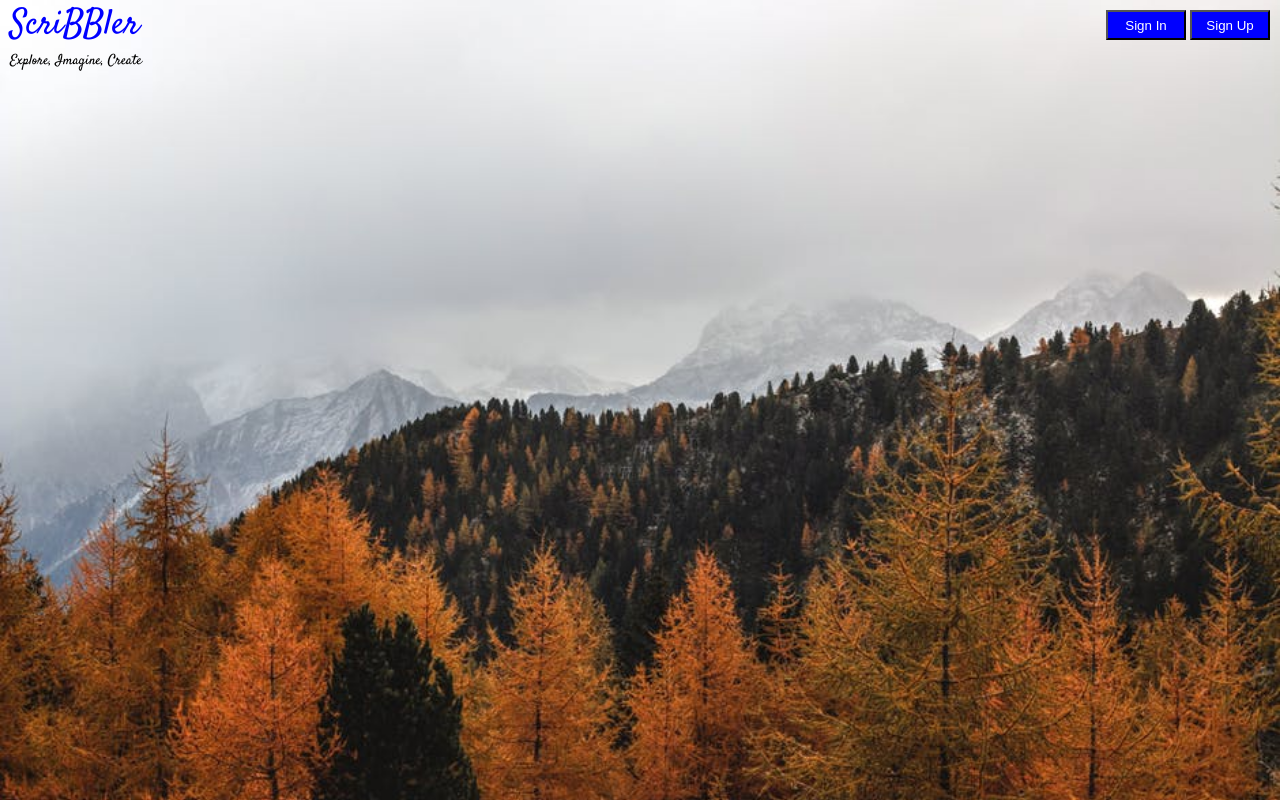
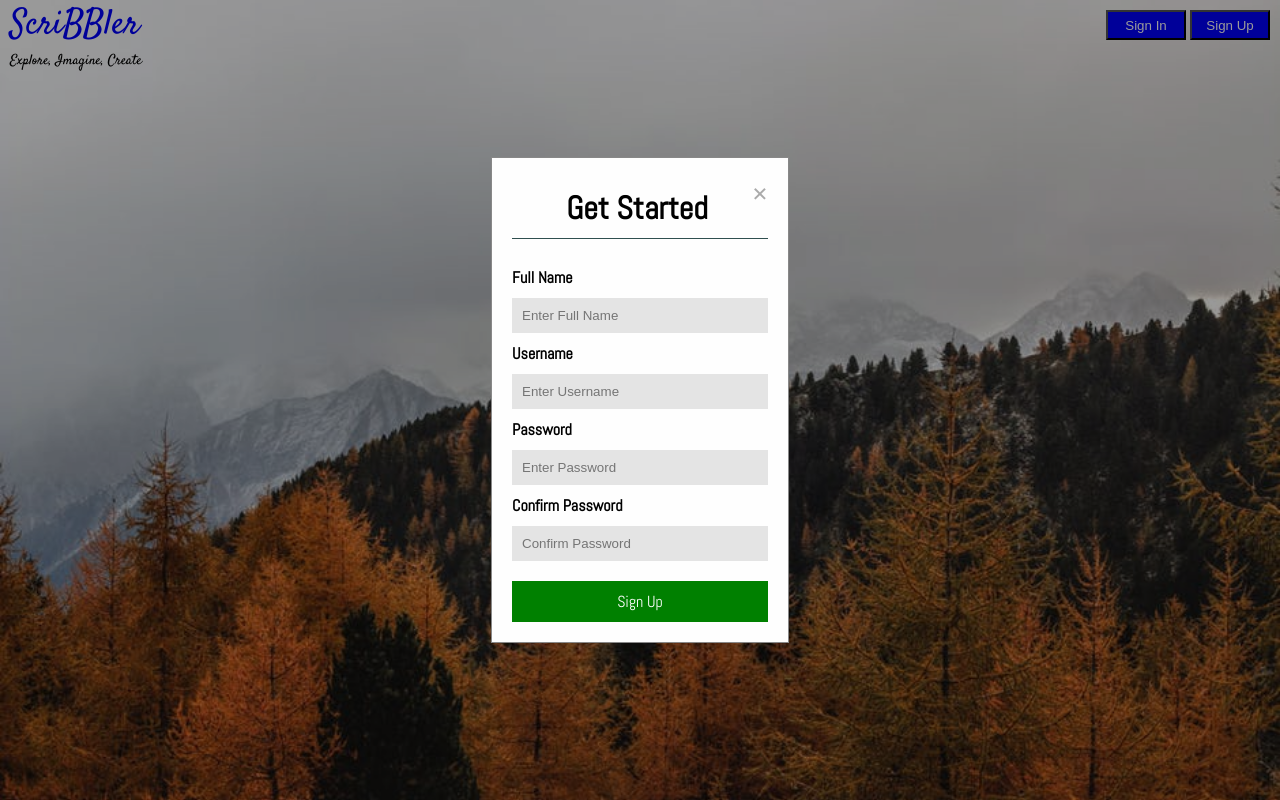
Before and after one commit to souro89/frontendProject, a plain HTML site: page index.html in a window 1280 px wide. Both pictures are taken after a click on the button "Sign Up". Drawn offline with Linux system fonts and the light colour scheme.

Commit message:
Sign Up Modal Done

```diff
--- a/css/index.css
+++ b/css/index.css
@@ -11,6 +11,16 @@ body {
 }
 
 /* Set a style for the rest of the elements besides the header elements on the index.html page */
+
+.header {
+  height: 80px;
+}
+.postButtons {
+  height: 500px;
+  display: flex;
+  align-items: center;
+  justify-content: center;
+}
 
 .title {
   padding-left: 10px;
@@ -48,3 +58,101 @@ body {
   width: 80px;
   height: 30px;
 }
+
+#all-post {
+  background-color: orange;
+  color: black;
+  width: 100px;
+  height: 40px;
+  font-weight: bolder;
+  margin: 10px;
+}
+
+#create-post {
+  background-color: orange;
+  color: black;
+  width: 100px;
+  height: 40px;
+  font-weight: bold;
+}
+
+/* The Modal (background) */
+.modal {
+  display: none; /* Hidden by default */
+  position: fixed; /* Stay in place */
+  z-index: 1; /* Sit on top */
+  left: 0;
+  top: 0;
+  width: 100%; /* Full width */
+  height: 100%; /* Full height */
+  overflow: auto; /* Enable scroll if needed */
+  background-color: rgb(0, 0, 0); /* Fallback color */
+  background-color: rgba(0, 0, 0, 0.4); /* Black w/ opacity */
+  flex-direction: column;
+  justify-content: center;
+}
+
+/* Modal Content/Box */
+.modal-content {
+  background-color: #fefefe;
+  margin: 15% auto; /* 15% from the top and centered */
+  padding: 20px;
+  border: 1px solid #888;
+  width: 20%; /* Could be more or less, depending on screen size */
+}
+
+/* The Close Button */
+.close {
+  color: #aaa;
+  float: right;
+  font-size: 28px;
+  font-weight: bold;
+}
+
+.close:hover,
+.close:focus {
+  color: black;
+  text-decoration: none;
+  cursor: pointer;
+}
+h1 {
+  font-family: "abel";
+  margin: 10px;
+  border-bottom: 2px;
+  border-bottom-color: black;
+}
+
+form {
+  font-family: "abel";
+  display: flex;
+  flex-direction: column;
+}
+
+input {
+  padding: 10px;
+  outline: none;
+  border: none;
+  background-color: rgba(0, 0, 0, 0.1);
+}
+
+.label-text {
+  font-weight: bold;
+  margin: 10px 0;
+}
+
+.signin-btn {
+  font-family: "abel";
+  background-color: green;
+  padding: 10px;
+  border: none;
+  color: #fff;
+  font-size: 16px;
+  margin-top: 20px;
+  cursor: pointer;
+}
+
+.line {
+  height: 1px;
+  background-color: darkslategray;
+  width: 100%;
+}
--- a/index.html
+++ b/index.html
@@ -19,18 +19,60 @@
           <p class="sub-logo">Explore, Imagine, Create</p>
         </div>
         <div class="col-xs-4 login-button">
-          <button id="signup">Sign In</button>
-          <button id="signin">Sign Up</button>
+          <button id="signin">Sign In</button>
+          <button id="signup">Sign Up</button>
         </div>
       </div>
 
       <div class="postButtons">
         <!-- Insert code for All Posts & Create Post button here -->
+        <button id="all-post">All Posts</button>
+        <button id="create-post">Create Post</button>
       </div>
     </div>
 
-    <div>
+    <div id="signinModal" class="modal">
       <!-- Insert code for Sign In modal here -->
+
+      <div class="modal-content">
+        <span class="close">&times;</span>
+        <h1 style="text-align: center;">Get Started</h1>
+        <div class="line"></div>
+        <br />
+        <form>
+          <label for="fullname" class="label-text">Full Name</label>
+          <input
+            type="text"
+            id="firstName"
+            placeholder="Enter Full Name"
+            required
+          />
+          <label for="username" class="label-text">Username</label>
+          <input
+            type="text"
+            id="Username"
+            placeholder="Enter Username"
+            required
+          />
+          <label for="password" class="label-text">Password</label>
+          <input
+            type="password"
+            id="password"
+            placeholder="Enter Password"
+            required
+          />
+          <label for="confirmpassword" class="label-text"
+            >Confirm Password</label
+          >
+          <input
+            type="password"
+            id="password"
+            placeholder="Confirm Password"
+            required
+          />
+          <button type="submit" class="signin-btn">Sign Up</button>
+        </form>
+      </div>
     </div>
 
     <div>
--- a/js/header.js
+++ b/js/header.js
@@ -0,0 +1,25 @@
+// Get the modal
+var modal = document.getElementById("signinModal");
+
+// Get the button that opens the modal
+var btn = document.getElementById("signup");
+
+// Get the <span> element that closes the modal
+var span = document.getElementsByClassName("close")[0];
+
+// When the user clicks on the button, open the modal
+btn.onclick = function() {
+  modal.style.display = "flex";
+};
+
+// When the user clicks on <span> (x), close the modal
+span.onclick = function() {
+  modal.style.display = "none";
+};
+
+// When the user clicks anywhere outside of the modal, close it
+window.onclick = function(event) {
+  if (event.target == modal) {
+    modal.style.display = "none";
+  }
+};
```
